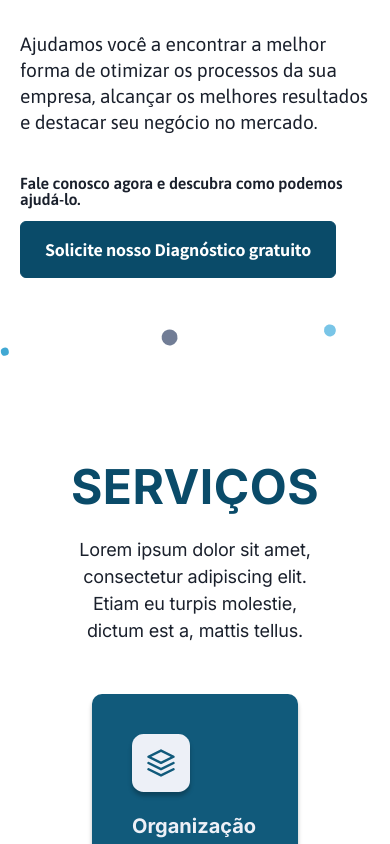
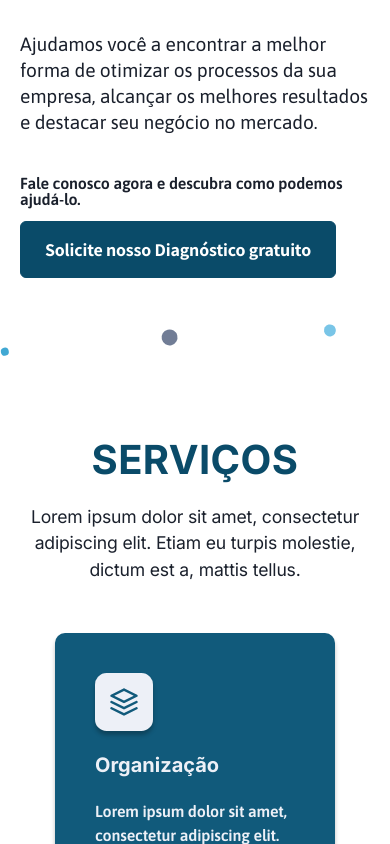
Before and after one commit to byte-serido/projectJR-Consultoria-web, a Vue app in the folder web/: page / in a window 390 px wide. Shown: the part 339-1183 px from the top of the page. Built offline with nearby package versions, Linux system fonts and the light colour scheme.

Commit message:
feat:Ajuste de responsividade MyService.vue #10

```diff
--- a/web/src/components/home/MyService.vue
+++ b/web/src/components/home/MyService.vue
@@ -60,6 +60,7 @@ export default {
         align-items: center;
         padding: 60px 92px;
         gap: 50px;
+        justify-content: space-between;
     }
 
     .service article{
@@ -146,4 +147,69 @@ export default {
         border-radius: 20%;
         box-shadow: 0px 4px 4px rgba(0, 0, 0, 0.26);
     }
+
+    @media (max-width:1080px){
+        .box-container{
+
+        }
+    }
+
+    @media(max-width:880px){
+        .service{
+            padding: 70px 20px;
+            display: flex;
+            flex-direction: column;
+            align-items: center;
+            justify-content: space-between;
+        }
+
+            h2{
+            color: #0A4B69;
+            font-family: 'Inter';
+            font-style: normal;
+            font-weight: 700;
+            font-size: 2.5rem;
+            line-height: 120%;
+            text-align: center;
+            letter-spacing: 0.01em;
+        }
+
+            p{
+            color: #1A202C;
+            font-family: 'Inter';
+            font-style: normal;
+            font-weight: 400;
+            font-size: 1.1rem;
+            line-height: 150%;
+            text-align: center;
+            letter-spacing: -0.01em;
+        }
+
+        .box-container{
+
+        }
+    }
+
+    @media(max-width:680px){
+        .service{
+            padding: 54px 10px;
+            display: flex;
+            flex-direction: column;
+            align-items: center;
+        }
+
+        .box-container{
+            justify-content: center;
+        }
+
+    }
+
+    @media(max-width:480px){
+        .service{
+            padding: 38px 5px;
+            display: flex;
+            flex-direction: column;
+            align-items: center;
+        }
+    }
 </style>
```
